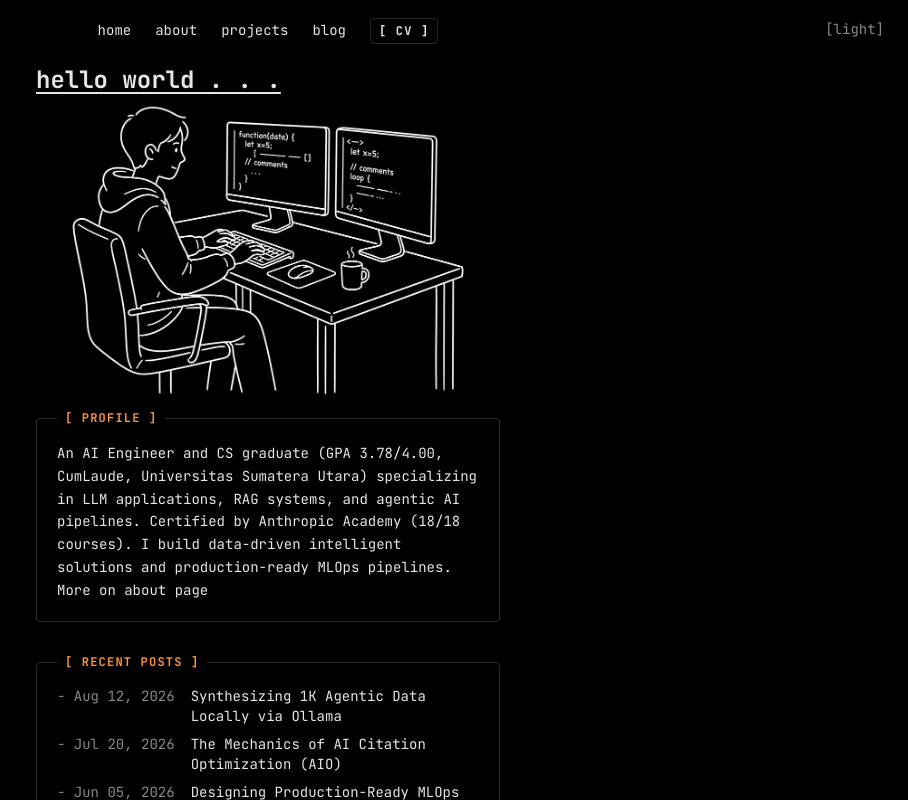
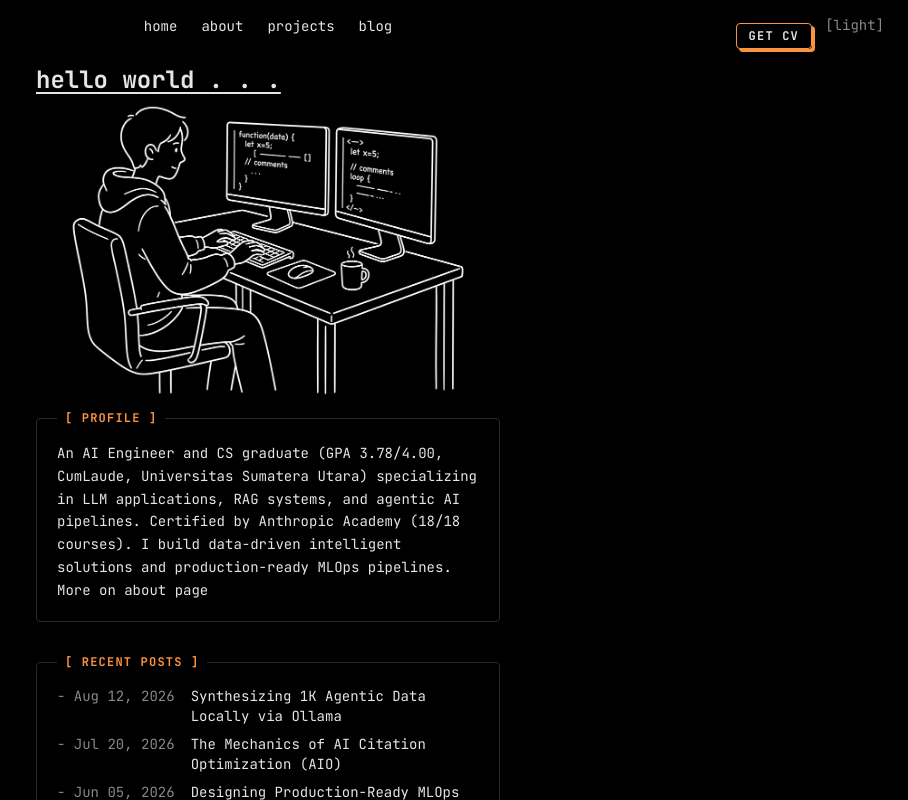
Before and after one commit to kim40404/PORTO-UPDATE, a Next.js app: page / in a window 1280 px wide. Shown: the top 800 px of the page, without its empty margins (372-1280 px from the left). Built offline with nearby package versions, Linux system fonts and the light colour scheme.

Commit message:
feat(ui): update CV button to retro style on absolute right

```diff
--- a/src/components/Nav.tsx
+++ b/src/components/Nav.tsx
@@ -39,14 +39,16 @@ export function Nav() {
             {label}
           </Link>
         ))}
+      </div>
 
-        {/* Distinct Download CV Button */}
+      {/* Distinct Download CV Button (Offset Right) */}
+      <div className="hidden sm:block absolute right-24 top-6">
         <a
           href="/Kimsang_Silalahi_CV.pdf"
           download="Kimsang_Silalahi_CV.pdf"
-          className="text-xs shrink-0 font-bold border border-[var(--border)] px-2 py-1 mt-[2px] rounded-sm text-[var(--accent)] hover:bg-[var(--accent)] hover:text-[var(--bg)] transition-colors duration-200 uppercase tracking-widest"
+          className="text-xs font-bold border border-[var(--accent)] bg-[var(--bg)] px-3 py-1 rounded-sm text-[var(--accent)] transition-all duration-300 shadow-[3px_3px_0px_0px_var(--accent)] hover:shadow-[0px_0px_0px_0px_var(--accent)] hover:translate-x-[3px] hover:translate-y-[3px] uppercase tracking-widest"
         >
-          [ CV ]
+          GET CV
         </a>
       </div>
 
```
